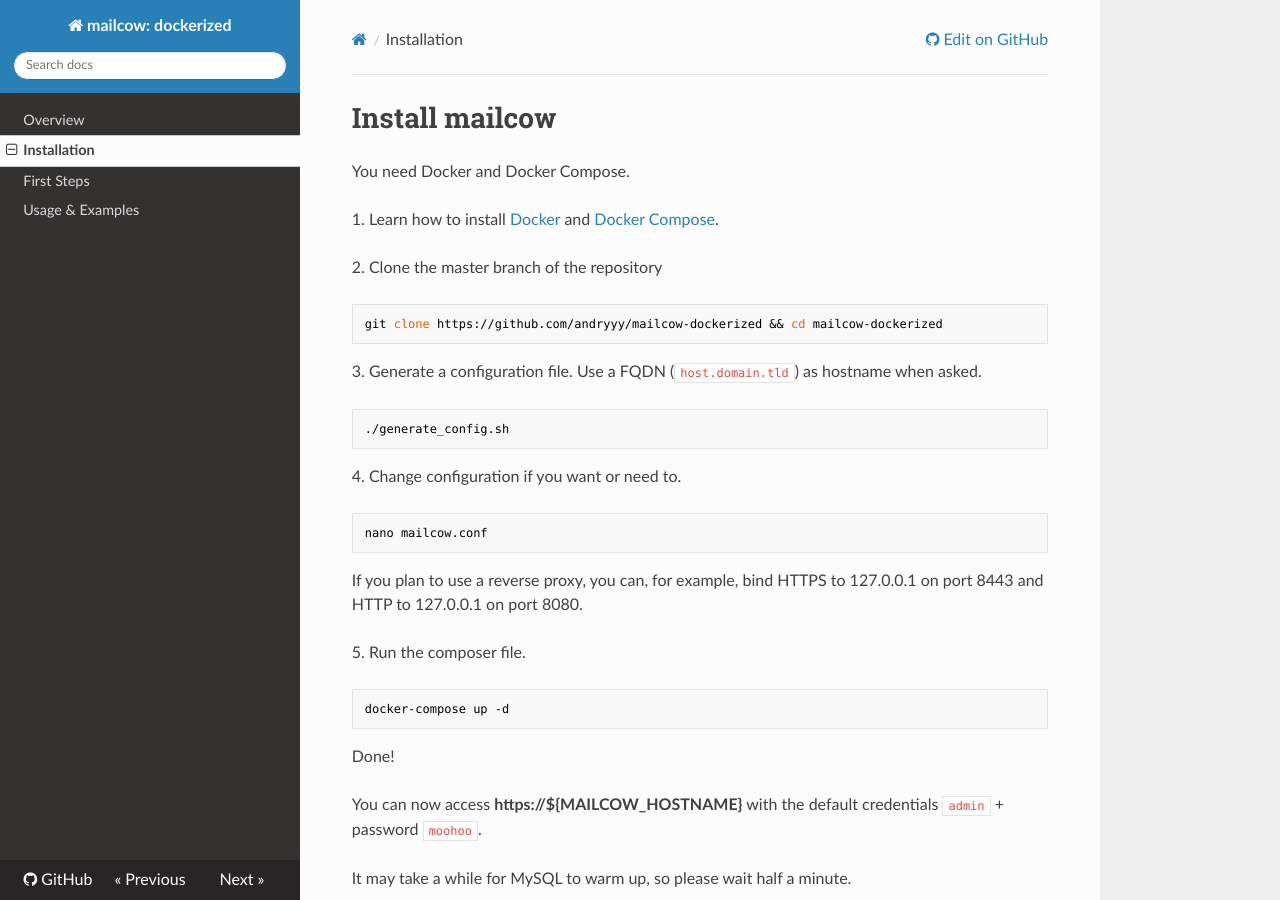
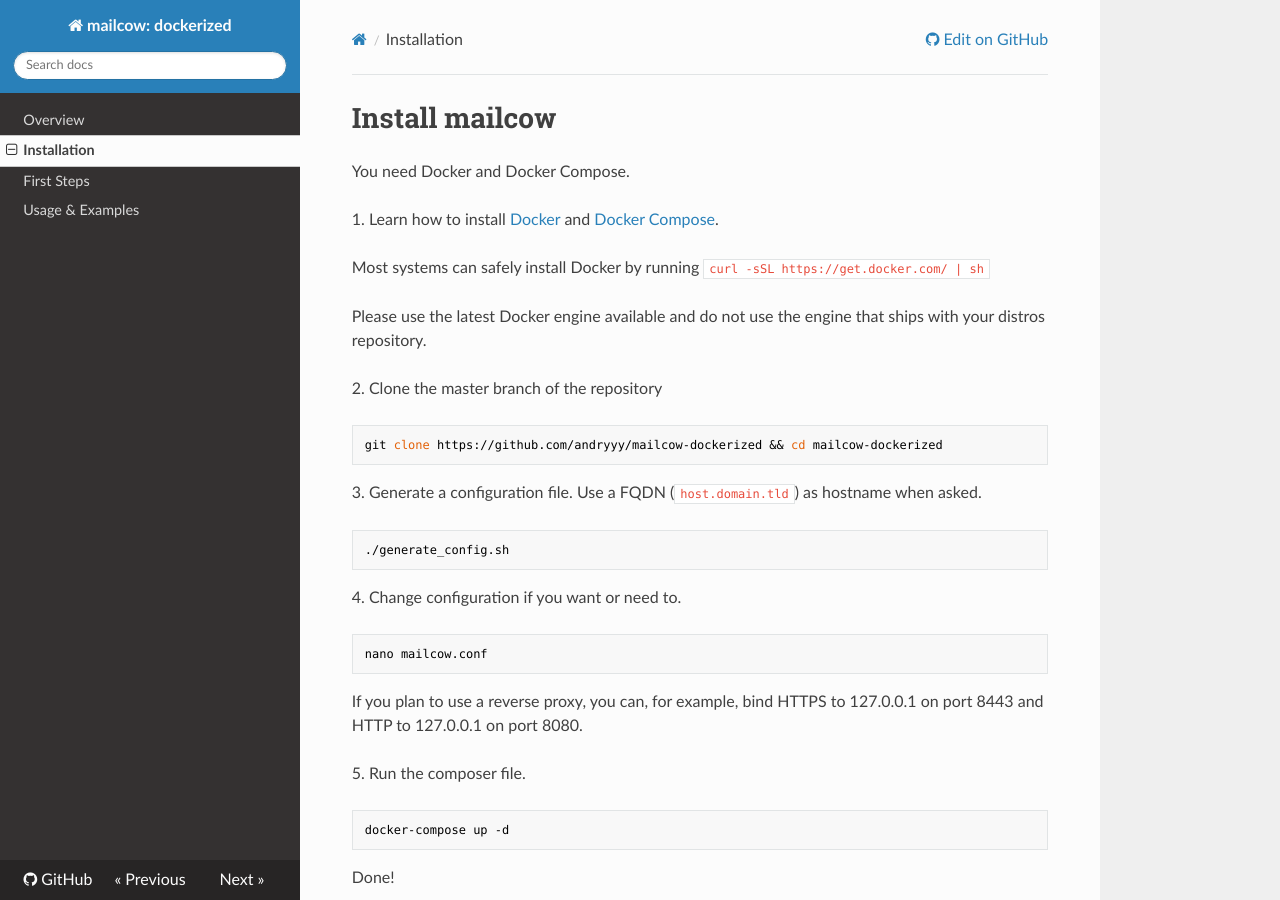
Before and after one commit to Imtiajrex/mailcow-dockerized, an MkDocs documentation site: the page built from docs/install.md, in a window 1280 px wide and 900 px high. Built offline with MkDocs 1.6.1, drawn with Linux system fonts in a browser that asks for light colours; nearby versions of some CDN libraries; old or Windows-style settings are respelled for this version of MkDocs.

Commit message:
Use latest Docker

````diff
--- a/docs/install.md
+++ b/docs/install.md
@@ -3,6 +3,10 @@
 You need Docker and Docker Compose.
 
 1\. Learn how to install [Docker](https://docs.docker.com/engine/installation/linux/) and [Docker Compose](https://docs.docker.com/compose/install/).
+
+Most systems can safely install Docker by running `curl -sSL https://get.docker.com/ | sh`
+
+Please use the latest Docker engine available and do not use the engine that ships with your distros repository.
 
 2\. Clone the master branch of the repository
 ```
````
